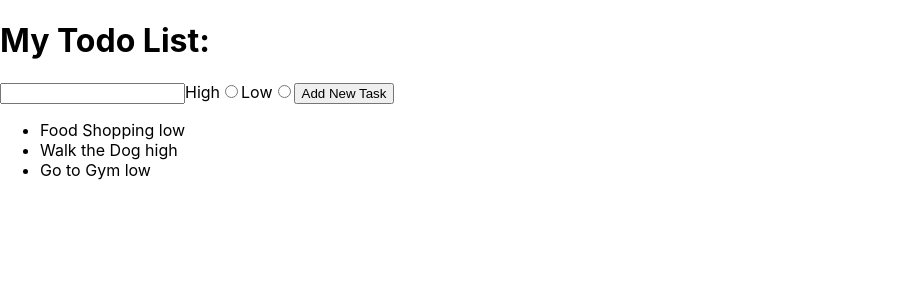
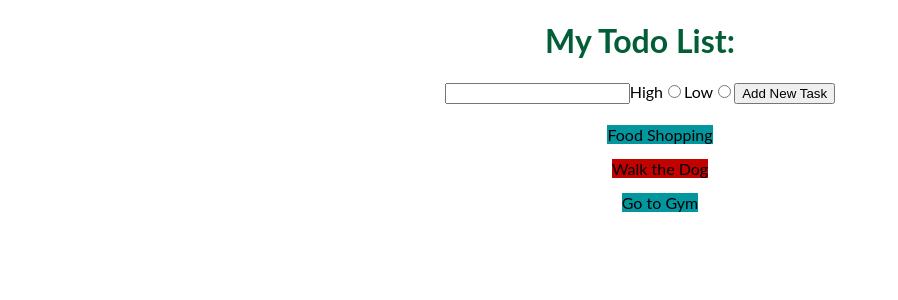
Before and after one commit to CordiiT14/w7_hw_react_todo, a React (Create React App) app: page / in a window 1280 px wide. Shown: the top 300 px of the page, without its empty margins (0-898 px from the left). Built offline with nearby package versions, Linux system fonts and the light colour scheme.

Commit message:
basic visual feedback for high priority tasks - extension completed

```diff
--- a/src/App.css
+++ b/src/App.css
@@ -1,6 +1,31 @@
 .App {
   text-align: center;
+  width: 60%;
+  margin: 0 auto;
+  font-family: 'Lato', sans-serif;
 }
+
+h1 {
+  color: #025e36;
+}
+
+ul {
+  list-style: none;
+}
+
+li {
+  margin: 5px;
+  padding: 5px;
+}
+
+.highPriority {
+  background-color: rgb(194, 1, 1);
+}
+
+.lowPriority {
+  background-color: rgb(2, 151, 159);
+}
+
 
 .App-logo {
   height: 40vmin;
--- a/src/App.js
+++ b/src/App.js
@@ -16,7 +16,7 @@ function App() {
 
   const todoNodes = todo.map((todoItem, index) => {
     return (
-    <li key={index}><span>{todoItem.name} {todoItem.priority}</span></li>
+    <li key={index}><span className={todoItem.priority == 'high' ? 'highPriority' : 'lowPriority'}>{todoItem.name}</span></li>
   )
   });
 
@@ -37,7 +37,7 @@ function App() {
   };
 
   return (
-    <>
+    <div className='App'>
       <h1>My Todo List:</h1>
 
       <form onSubmit={addTodo}>
@@ -53,7 +53,7 @@ function App() {
         {todoNodes}
       </ul>
 
-    </>
+      </div>
   );
 }
 
```
